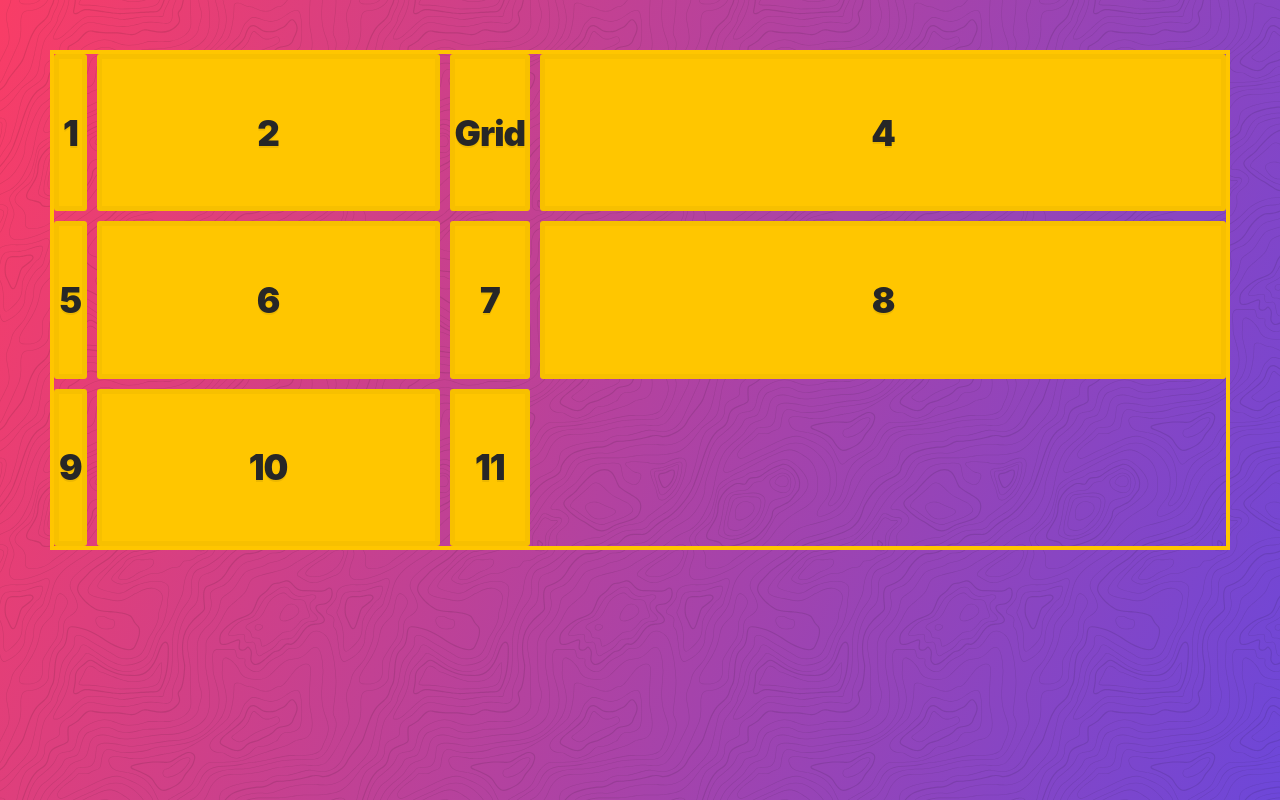
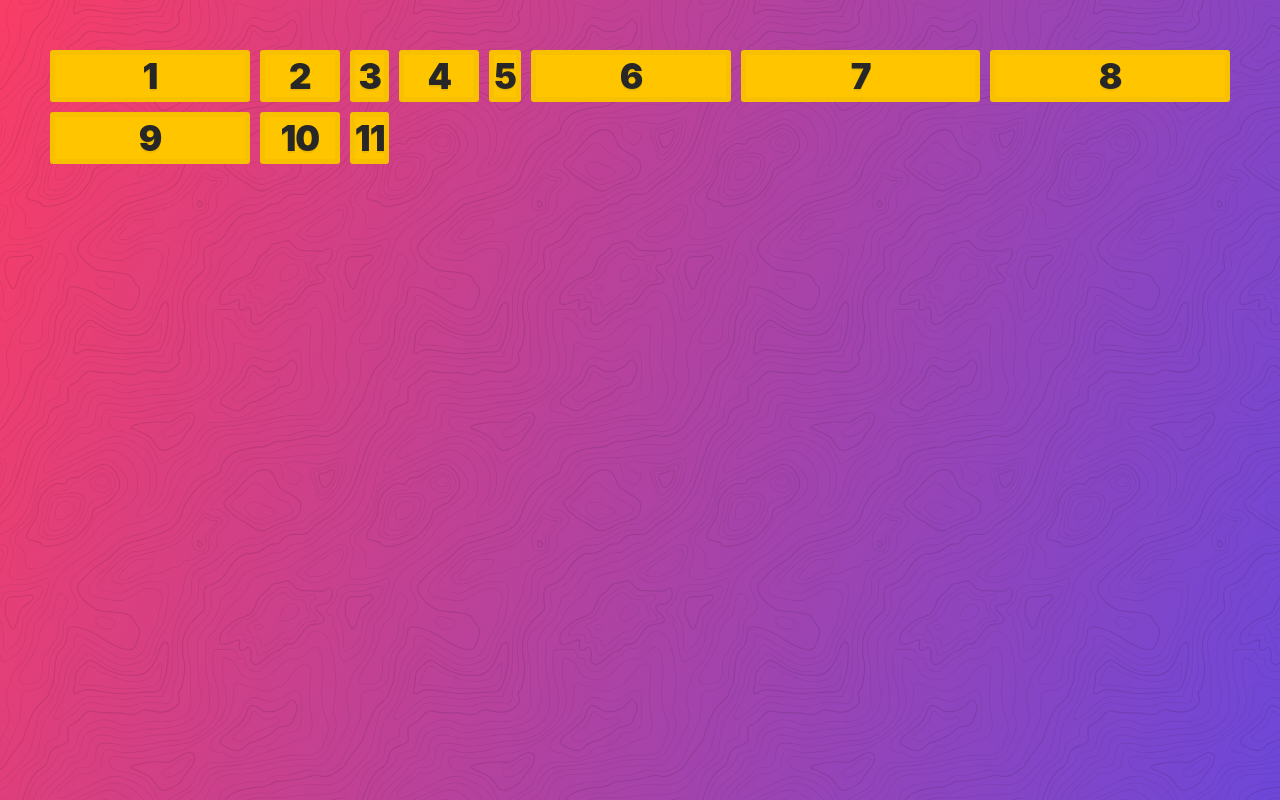
Before and after one commit to alberthoxha/css-grid-master, a React (Vite) app: page / in a window 1280 px wide. Built offline with nearby package versions, Linux system fonts and the light colour scheme.

Commit message:
sizing grid items

```diff
--- a/src/App.css
+++ b/src/App.css
@@ -76,7 +76,6 @@ h6 {
 } */
 
 /* implicit-vs-explicit */
-
 /* .container {
   display: grid;
   grid-gap: 20px;
@@ -87,7 +86,6 @@ h6 {
 } */
 
 /* grid auto flow explained*/
-
 /* .container {
   display: grid;
   grid-gap: 20px;
@@ -98,11 +96,19 @@ h6 {
 } */
 
 /* sizing track in css grid*/
-
-.container {
+/* .container {
   display: grid;
   grid-gap: 10px;
   height: 500px;
   border: 4px solid var(--yellow);
   grid-template-columns: auto 1fr auto 2fr;
+} */
+
+/* Grid repeat function */
+.container {
+  display: grid;
+  grid-gap: 10px;
+  grid-template-columns:
+    200px repeat(2, 1fr auto)
+    200px repeat(2, 3fr);
 }
--- a/src/App.jsx
+++ b/src/App.jsx
@@ -6,7 +6,7 @@ function App() {
       <div className="container">
         <div className="item">1</div>
         <div className="item">2</div>
-        <div className="item">Grid</div>
+        <div className="item">3</div>
         <div className="item">4</div>
         <div className="item">5</div>
         <div className="item">6</div>
```
